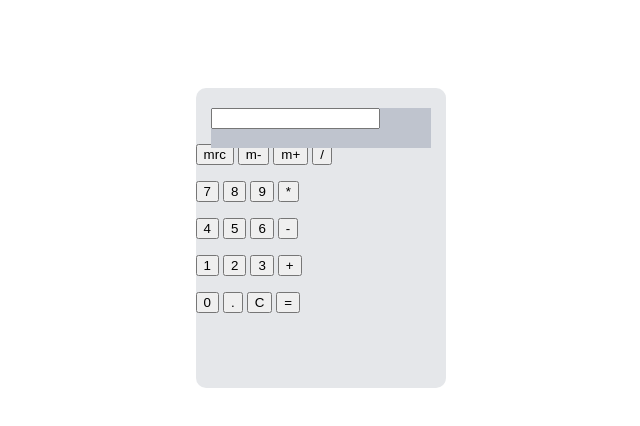
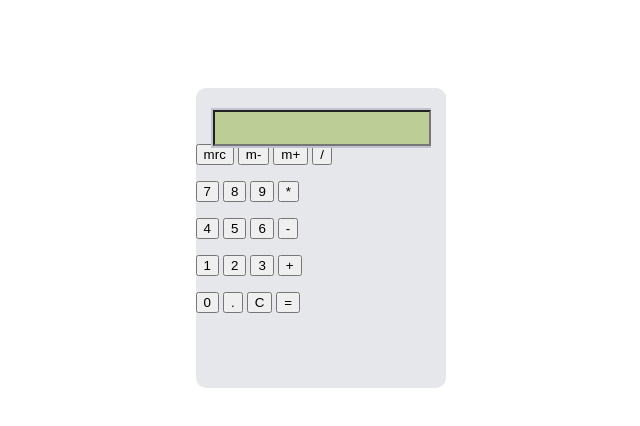
Before and after one commit to JustAnAsian/calculator, a plain HTML site: page index.html in a window 1280 px wide. Shown: the whole page, without its empty margins (318-958 px from the left). Drawn offline with Linux system fonts and the light colour scheme.

Commit message:
Added Display Input

```diff
--- a/calculator.css
+++ b/calculator.css
@@ -20,3 +20,15 @@
 	top: 20px;
 	height: 40px;
 }
+
+.display input {
+	position: relative;
+	left: 2px;
+	top: 2px;
+	height: 30px;
+	width: 210px;
+	color: black;
+	background-color: #bccd95;
+	font-size: 21px;
+	text-align:right;
+}
```
